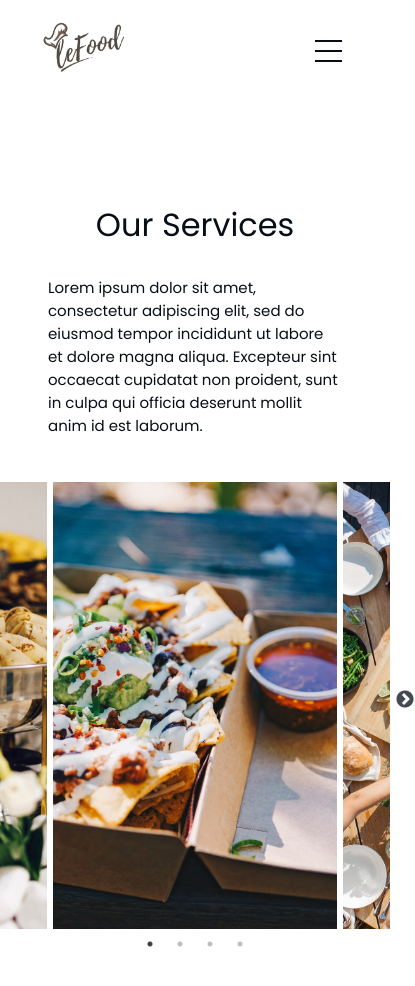
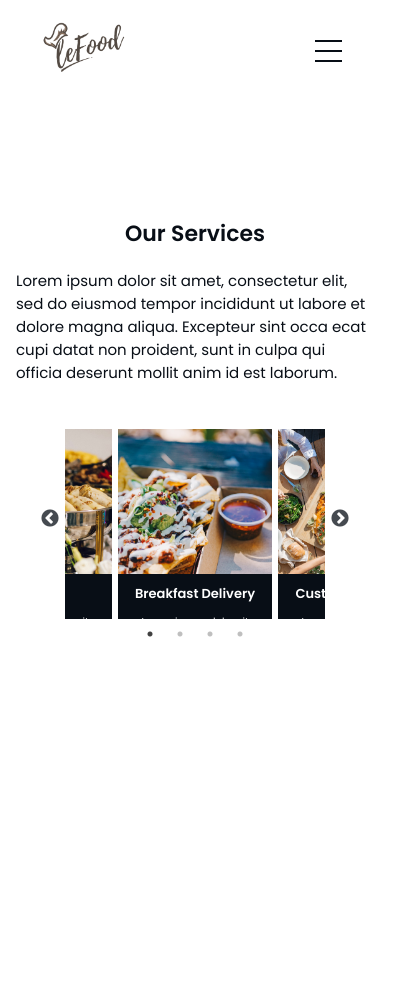
Before and after one commit to LLHTT/leFood-client, a React (Create React App) app: page /services in a window 390 px wide. Shown: the top 986 px of the page, 415 px wide, since content can reach past the window. After the commit the page ends 844 px from the top, so only its background shows below. Built offline with nearby package versions, Linux system fonts and the light colour scheme.

Commit message:
updated commit

```diff
--- a/src/App.css
+++ b/src/App.css
@@ -37,17 +37,5 @@ body {
 }
 
 hr {
-  opacity: .3;
+  opacity: .2;
 }
-
-@media (max-width: 850px) {
-  hr {
-    max-width: calc(100% - 11em);
-  }
-}
-
-@media (max-width: 600px) {
-  hr {
-    max-width: calc(100% - 6em);
-  }
-}
--- a/src/components/About/About.css
+++ b/src/components/About/About.css
@@ -83,10 +83,16 @@
 
 @media (max-width: 400px) {
     .about {
-        padding: 0.5em;
+        padding: 1em;
+        margin: 100px 0;
     }
 
     .about-content {
         padding: 0.5em;
     }
+
+    .about-txt {
+        padding-bottom: 0;
+        margin-bottom: 0;
+    }
 }
--- a/src/components/Order/Order.css
+++ b/src/components/Order/Order.css
@@ -137,7 +137,6 @@ table {
 table > thead {
   text-transform: uppercase;
   font-size: 15px;
-  /* max-width: 100px; */
   background-color: var(--accent);
   color: white;
   word-break: break;
--- a/src/components/OurCommunity/OurCommunity.css
+++ b/src/components/OurCommunity/OurCommunity.css
@@ -211,3 +211,24 @@
         padding-top: 30px;
     }
 }
+
+@media screen and (max-width: 400px) {
+    .community {
+        padding: 1em;
+        margin: 0;
+    }
+
+    .services-container {
+        margin: 0;
+        width: 100%;
+    }
+
+    .sub-row {
+        padding: .5em;
+    }
+
+    .sub-row p {
+        padding: 0;
+        margin: 0;
+    }
+}
--- a/src/components/OurServices/OurServices.css
+++ b/src/components/OurServices/OurServices.css
@@ -51,7 +51,7 @@
 }
 
 .card-image:hover {
-    transform: translateY(-120px);
+    transform: translateY(-70px);
 }
 
 .card-image > img {
@@ -65,7 +65,7 @@
 .card-content {
     position: absolute;
     /* margin-inline: auto; */
-    bottom: -137px;
+    bottom: -70px;
     margin: 0 3px;
     text-align: center;
     background-color: var(--bg-dark);
@@ -90,11 +90,23 @@ button.slick-arrow.slick-prev::before {
 
 @media screen and (max-width: 950px) {
     .services-container {
-        margin: 0 3em;
+        width: 80%;;
+    }
+
+    .carousel {
+        max-width: 600px;
     }
 
     .card-content {
-        bottom: -137px;
+        bottom: -95px;
+    }
+
+    .card-content p {
+        padding: 0 20px;
+    }
+
+    .card-image:hover {
+        transform: translateY(-95px);
     }
 
     .services-title {
@@ -107,48 +119,73 @@ button.slick-arrow.slick-prev::before {
     }
 }
 
-@media screen and (max-width: 766px) {
-    .card {
-        position: relative;
-        width: 100%;
-        cursor: pointer;
-        /* background-color: var(--bg-dark); */
+@media screen and (max-width: 700px) {
+    .carousel {
+        max-width: 500px;
+    }
+
+    .slick-list {
+        height: 400px;
     }
 
     .card-content {
-        bottom: -240px;
-        margin: 0 3px;
+        bottom: -23px;
+    }
+
+    .card-content h3 {
+        font-size: 16px;
+    }
+
+    .card-content p {
+        font-size: 13px;
     }
 
     .card-image:hover + .card-content {
-        opacity: 1;
-        bottom: -240px;
+        transform: translateY(-50px);
     }
 
     .card-image:hover {
-        transform: translateY(0);
+        transform: translateY(-73px);
+        /* -23px + -50px */
     }
 }
 
 @media screen and (max-width: 600px) {
+    .carousel {
+        max-width: 400px;
+    }
+
+    .slick-list {
+        padding: 0 30px;
+        height: 300px;
+    }
+
+    .card-image img {
+        height: 250px;
+    }
 
     .card-content {
-        bottom: -271px;
-        margin: 0 3px;
+        bottom: 65px;
     }
 
     .card-image:hover + .card-content {
-        opacity: 1;
-        bottom: -250px;
+        transform: translateY(-150px);
     }
 
-
-    .services {
-        margin-bottom: 8em;
+    .card-image:hover {
+        transform: translateY(-85px);
     }
 
     .card-content h3 {
-        font-size: 16px;
+        font-size: 15px;
+    }
+
+    .card-content p {
+        font-size: 12px;
+    }
+
+    .services-title {
+        font-size: var(--fs-s-title);
         font-weight: bold;
     }
 
@@ -157,15 +194,75 @@ button.slick-arrow.slick-prev::before {
     }
 }
 
-@media screen and (max-width: 400px) {
-    .services-container {
+@media screen and (max-width: 482px) {
+    .carousel {
+        max-width: 350px;
+    }
+
+    .slick-list {
+        padding: 0 30px;
+        height: 250px;
+    }
+
+    .card-content {
+        bottom: 114px;
+    }
+
+    .card-image:hover + .card-content {
+        transform: translateY(-200px);
+    }
+
+    .card-image:hover {
+        transform: translateY(-86px);
+    }
+}
+
+@media screen and (max-width: 417px) {
+    .carousel {
+        max-width: 260px;
+    }
+
+    .slick-list {
+        padding: 0 10px;
+        height: 200px;
+    }
+
+    .card-image img {
+        height: 200px;
+    }
+
+    .card-content {
+        bottom: 149px;
+    }
+
+    .card-image:hover + .card-content {
+        transform: translateY(-250px);
+    }
+
+    .card-image:hover {
+        transform: translateY(-101px);
     }
 
     .card-content h3 {
-        font-size: 12px;
+        font-size: 13px;
+        margin-block: 10px;
     }
 
     .card-content p {
-        display: none;
+        font-size: 10px;
+    }
+
+
+}
+
+@media screen and (max-width: 400px) {
+    .services {
+        padding: 1em;
+        margin: 100px 0;
+    }
+
+    .services-container {
+        margin: 0;
+        width: 100%;
     }
 }
--- a/src/components/OurServices/OurServices.js
+++ b/src/components/OurServices/OurServices.js
@@ -6,7 +6,7 @@ export default function Services() {
         <section className="services">
             <div className="services-container">
                 <h1 className="services-title">Our Services</h1>
-                <p className="services-txt">Lorem ipsum dolor sit amet, consectetur adipiscing elit, sed do eiusmod tempor incididunt ut labore et dolore magna aliqua. Excepteur sint occaecat cupidatat non proident, sunt in culpa qui officia deserunt mollit anim id est laborum.</p>
+                <p className="services-txt">Lorem ipsum dolor sit amet, consectetur elit, sed do eiusmod tempor incididunt ut labore et dolore magna aliqua. Excepteur sint occa ecat cupi datat non proident, sunt in culpa qui officia deserunt mollit anim id est laborum.</p>
             </div>
             <ImageSlider />
         </section>
--- a/src/components/Testimonial/Testimonial.css
+++ b/src/components/Testimonial/Testimonial.css
@@ -31,13 +31,10 @@
 
 /* Media Queries */
 @media (max-width: 850px) {
-    .testimonial {
-        /* padding-inline: 90px; */
-    }
-
     .testimonial-container {
-        overflow: auto;
-        justify-content: flex-start;
+        flex-direction: column;
+        justify-content: center;
+        align-items: center;
     }
 
     .testimonial-container div {
```
Also changed, not shown: src/components/FoodListTable.js (+0 -22 lines).
